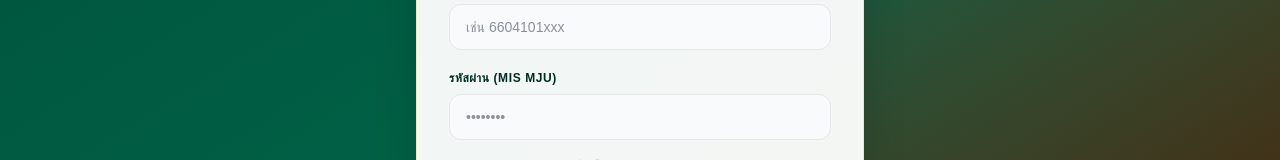
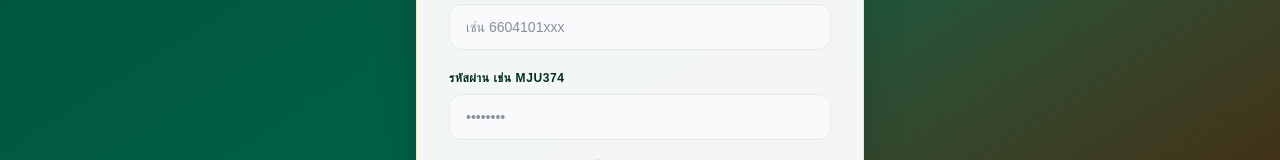
Before and after one commit to boatcoding17/SmartCoursePlanner_program1, a Next.js app: page /login in a window 1280 px wide. Shown: the part 384-544 px from the top of the page. Built offline with nearby package versions, Linux system fonts and the light colour scheme.

Commit message:
fixtext 1

```diff
--- a/app/login/page.tsx
+++ b/app/login/page.tsx
@@ -98,7 +98,7 @@ export default function LoginPage() {
             <div>
               <div className="flex justify-between items-center mb-2">
                 <label className="block text-xs font-bold text-emerald-950 uppercase tracking-wider">
-                  รหัสผ่าน (MIS MJU)
+                  รหัสผ่าน เช่น mju374
                 </label>
               </div>
               <input
```
